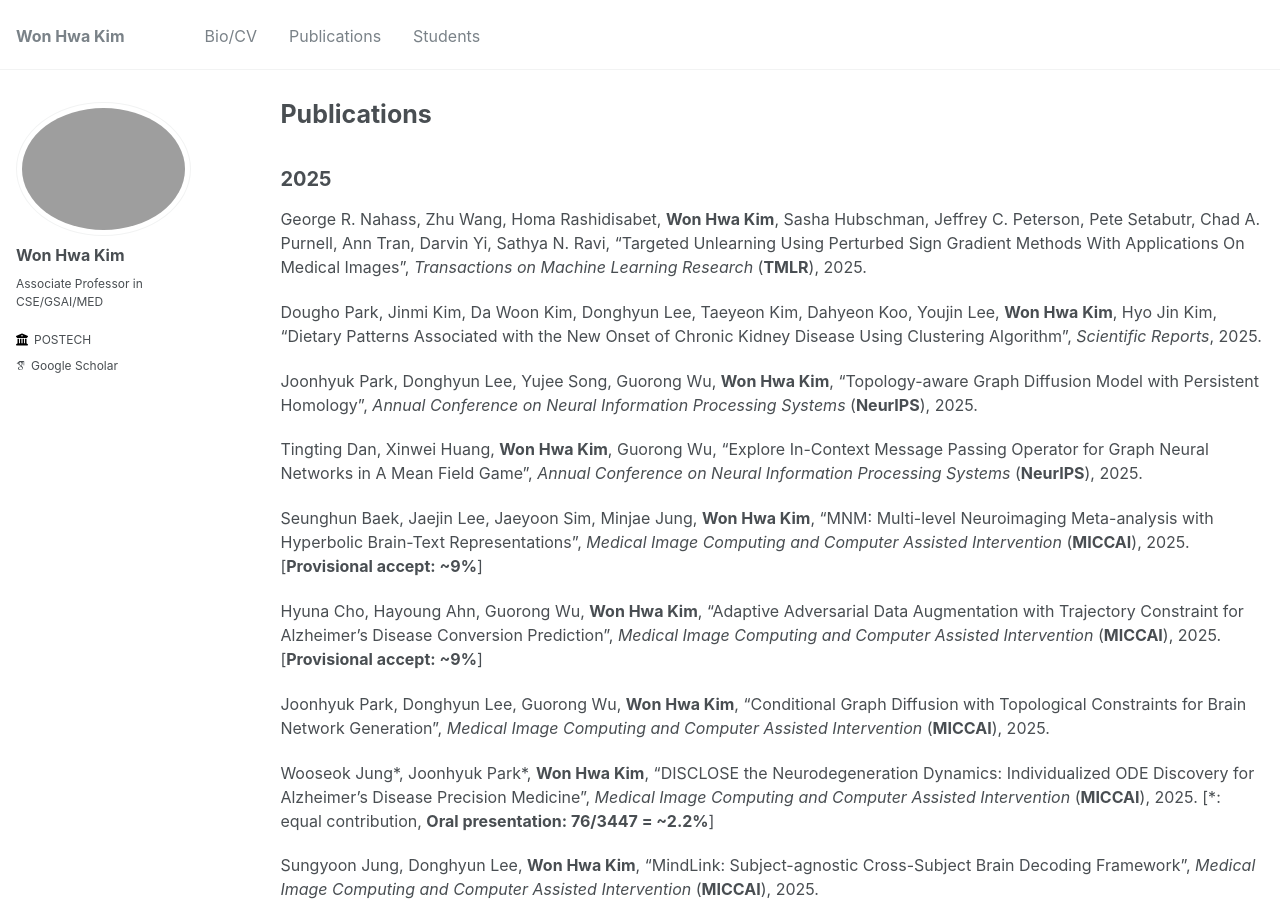
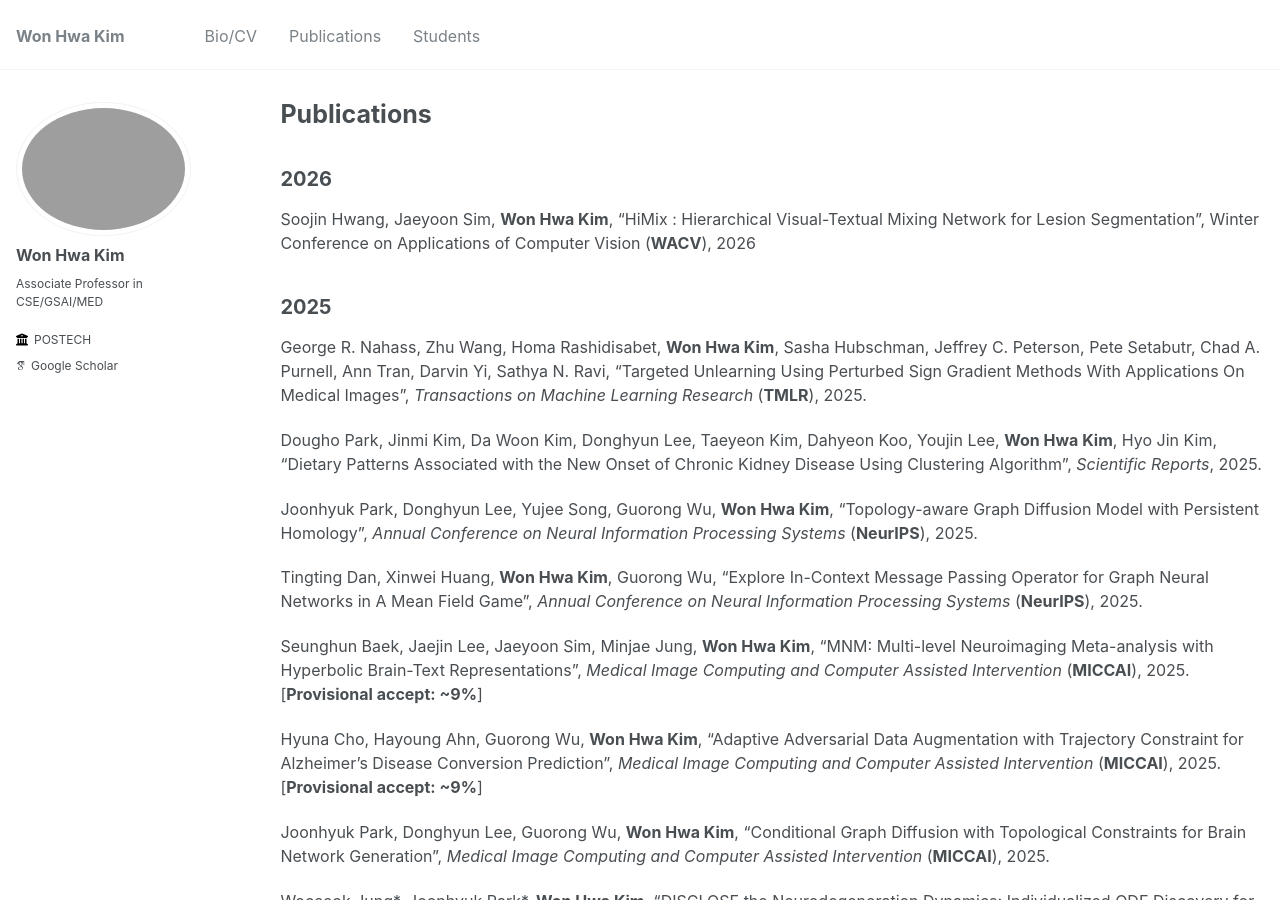
Before and after one commit to wwplato/wwplato.github.io, a Jekyll site: the page built from _pages/publications.md, in a window 1280 px wide and 900 px high. Built offline with Jekyll 4.4.1, drawn with Linux system fonts in a browser that asks for light colours; some web fonts are replaced.

Commit message:
Update publications.md

```diff
--- a/_pages/publications.md
+++ b/_pages/publications.md
@@ -4,6 +4,12 @@ title: "Publications"
 permalink: /publications/
 author_profile: true
 ---
+
+
+2026
+------
+
+Soojin Hwang, Jaeyoon Sim, **Won Hwa Kim**, "HiMix : Hierarchical Visual-Textual Mixing Network for Lesion Segmentation", Winter Conference on Applications of Computer Vision (**WACV**), 2026
 
 2025
 ------
```
